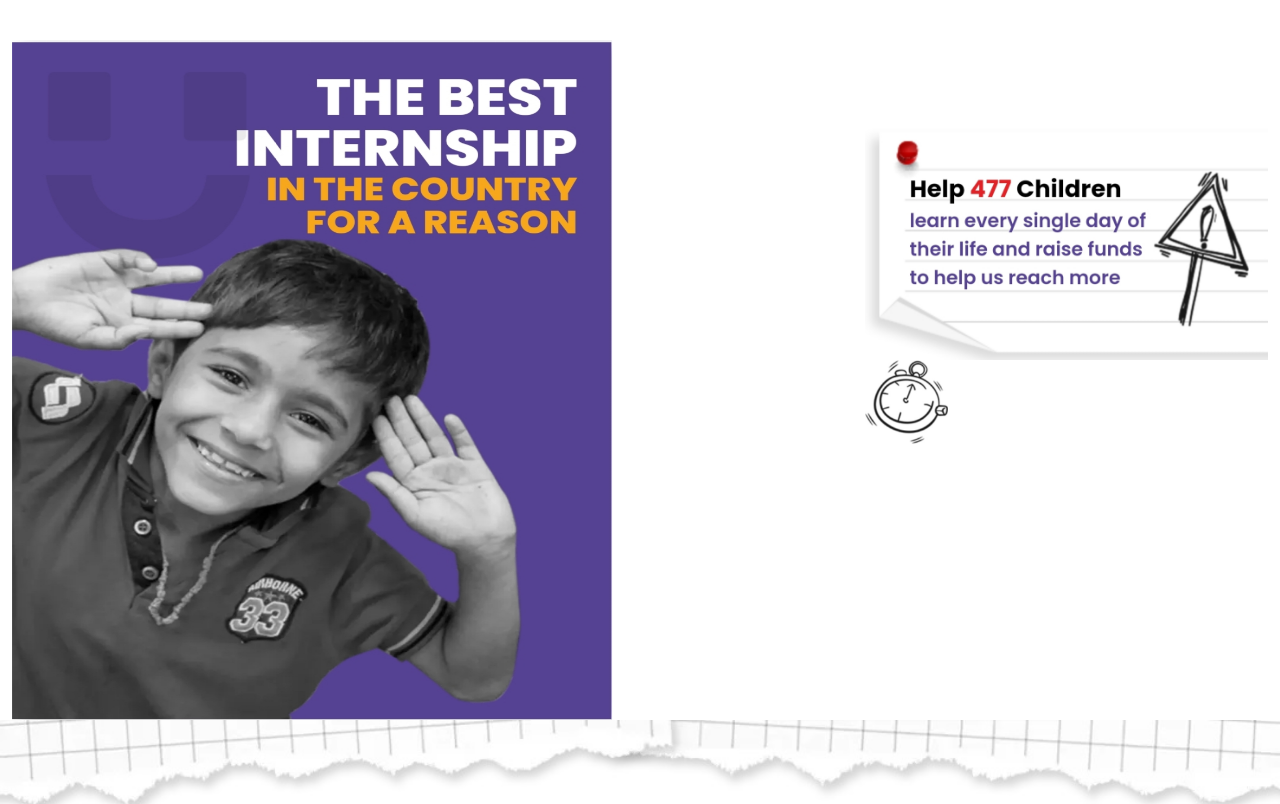
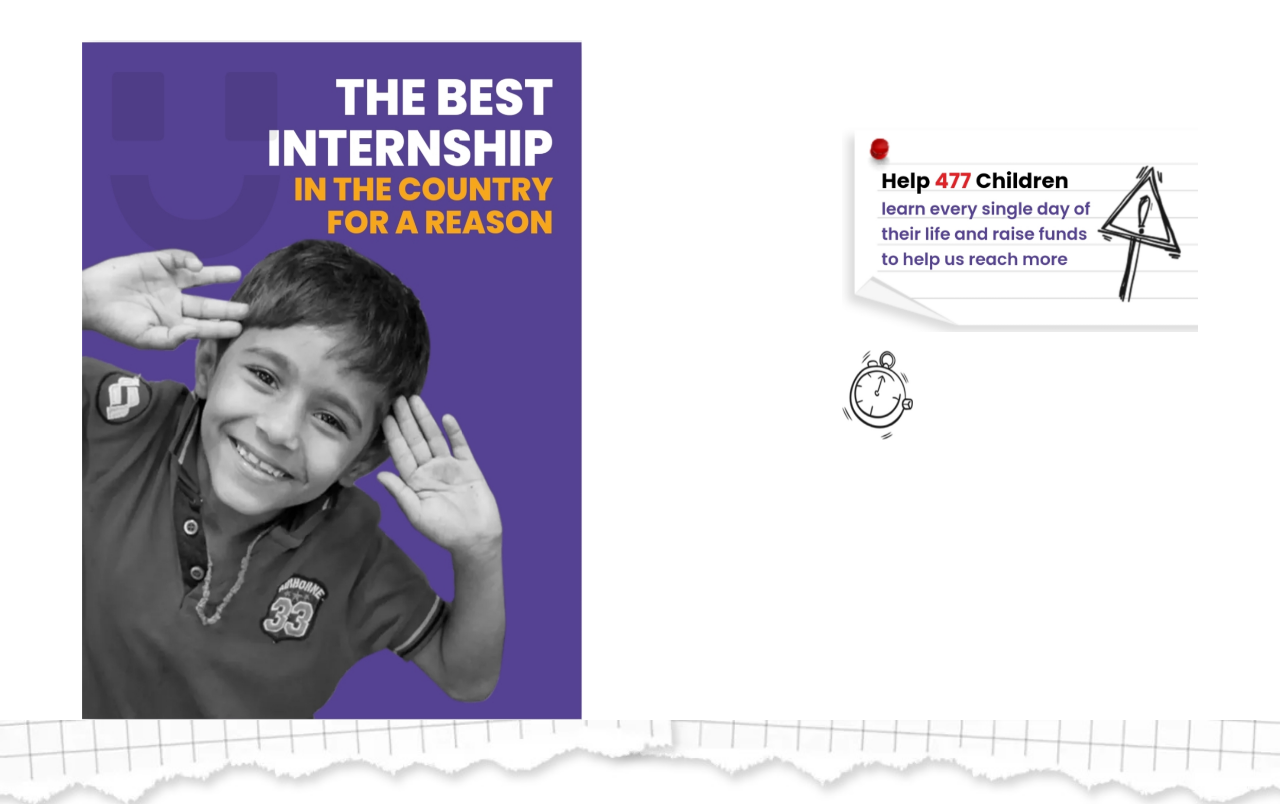
Before and after one commit to akashrgg/muskurahat-Foundation-website, a plain HTML site: page index.html in a window 1280 px wide. Shown: the top 804 px of the page. Drawn offline with nearby package versions, Linux system fonts and the light colour scheme.

Commit message:
Add files via upload

```diff
--- a/index.html
+++ b/index.html
@@ -16,13 +16,13 @@
 </head>
 <body>
 
-    <div class="container-fluid">
+    <div class="container">
 
         <header>
-        <div class=" row martop">
-            <div class=" h col-12 col-lg-8 col-md-6 col-sm-12 col-xl-8 part-right d-flex justify-content-start text-center ">
+        <div class="  row martop">
+            <div class="h col-12 col-lg-8 col-md-6 col-sm-12 col-xl-8 part-right d-flex justify-content-start text-center ">
 
-                <img src="imgle.jpg" alt="" class="img-fluid " width="600"/>
+                <img src="imgle.jpg" alt="" class="img-fluid " width="500px"/>
 
 
 
```
